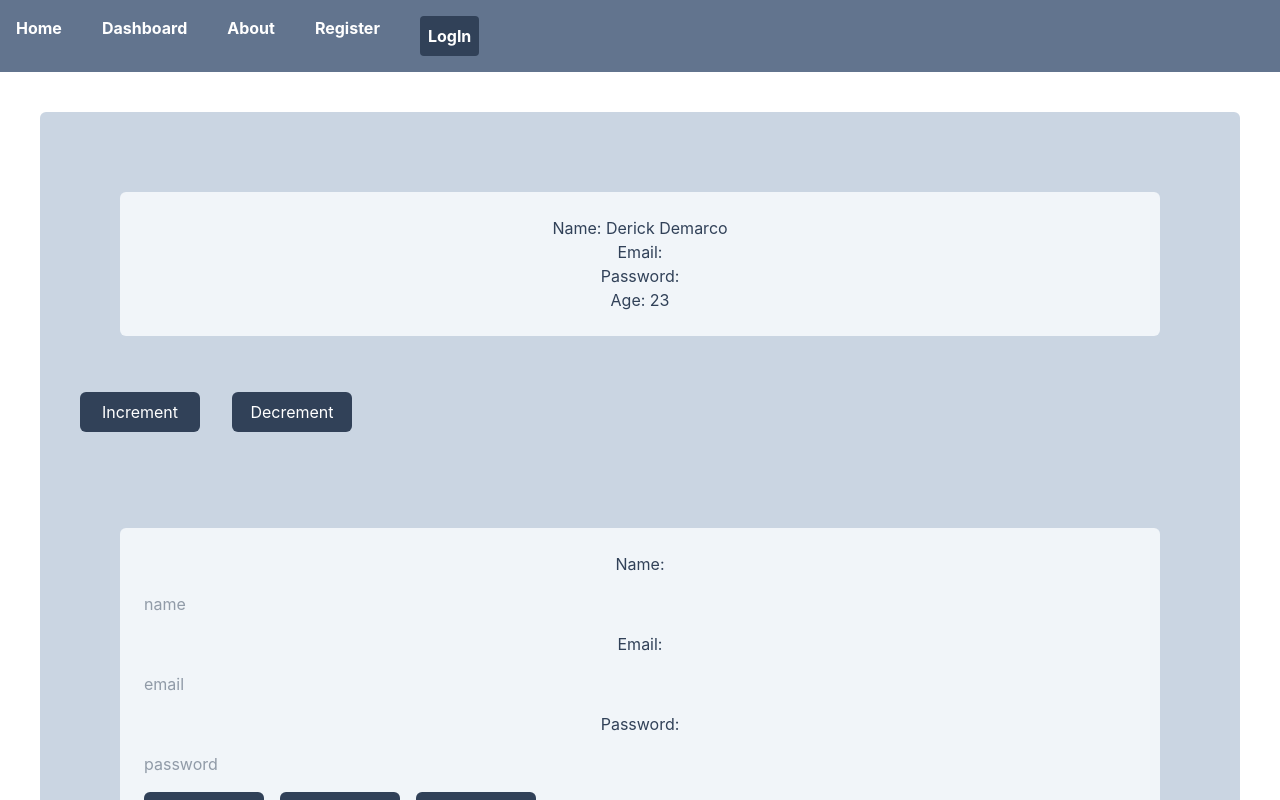
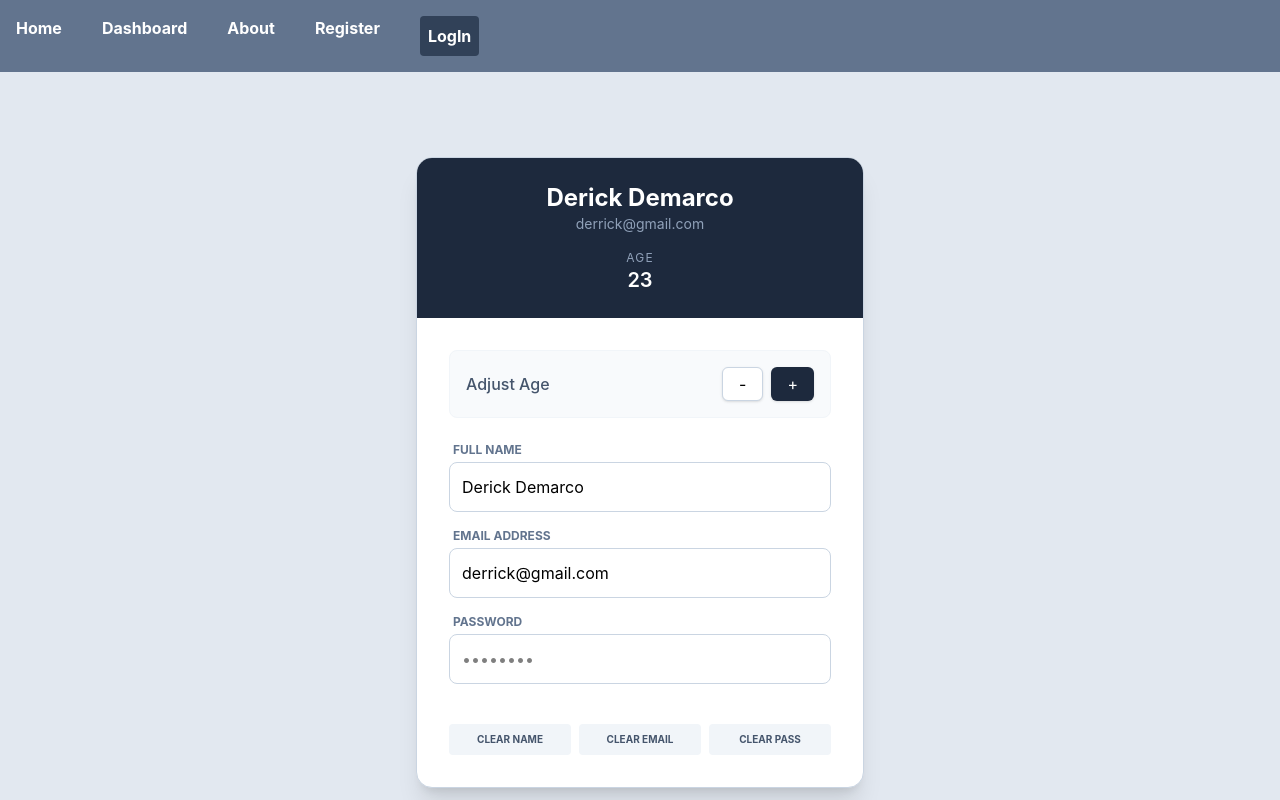
Before and after one commit to derick871/rentalapp, a React (Vite) app: page /register in a window 1280 px wide. Shown: the top 800 px of the page. Built offline with nearby package versions, Linux system fonts and the light colour scheme.

Commit message:
update register file

```diff
--- a/src/components/Register.jsx
+++ b/src/components/Register.jsx
@@ -1,43 +1,102 @@
-import {useState } from 'react'
+import { useState } from 'react';
 
 function Register() {
-    const [name,  setName] =  useState("Derick Demarco");
-    const [email, setEmail] =  useState("");
-    const [password,  setPassword] =  useState("");
-    const [age, setAge] =  useState(23);
+  const [formData, setFormData] = useState({
+    name: "Derick Demarco",
+    email: "derrick@gmail.com",
+    password: "",
+    age: 23
+  });
+
+  // Helper to update state dynamically
+  const handleChange = (e) => {
+    const { name, value } = e.target;
+    setFormData(prev => ({ ...prev, [name]: value }));
+  };
+
+  const updateAge = (amount) => {
+    setFormData(prev => ({ ...prev, age: prev.age + amount }));
+  };
+
+  const resetField = (field) => {
+    setFormData(prev => ({ ...prev, [field]: "" }));
+  };
 
   return (
-    <div className="text-center bg-slate-300 m-10 text-slate-700 flex flex-col gap-4 p-10 rounded-md">
-      <section className="bg-slate-100 p-6 rounded-md m-10">
-       <h2>Name: {name} </h2>
-       <h2>Email: {email} </h2>
-       <h2>Password: {password} </h2>
-       <h2>Age: {age} </h2>
-      </section>
-    <section className='flex gap-4'>
-       <button onClick={ ()=> setAge(age +1)} className="bg-slate-700 text-white p-2 rounded-md w-30">Increment</button> <br/>
-    <button onClick={ ()=> setAge(age -1)} className="bg-slate-700 text-white p-2 rounded-md w-30">Decrement</button>
-    </section>
-    <br/>
-    <section className="bg-slate-100 p-6 rounded-md m-10 flex flex-col gap-4">
-    <label htmlFor="name">Name:</label>
-    <input type="text" placeholder="name" onChange={(e)=> setName(e.target.value)} />
+    <div className="min-h-screen bg-slate-200 flex items-center justify-center p-6">
+      <div className="max-w-md w-full bg-white shadow-xl rounded-2xl overflow-hidden border border-slate-300">
 
-    <label htmlFor="email">Email:</label>
-    <input type="email" placeholder="email" onChange={(e)=> setEmail(e.target.value)} />
+        {/* Profile Preview Header */}
+        <header className="bg-slate-800 p-6 text-white text-center">
+          <h1 className="text-2xl font-bold">{formData.name || "New User"}</h1>
+          <p className="text-slate-400 text-sm">{formData.email || "No email provided"}</p>
+          <div className="mt-4 flex justify-center items-center gap-6">
+            <div className="text-center">
+              <span className="block text-xs uppercase tracking-widest text-slate-400">Age</span>
+              <span className="text-xl font-semibold">{formData.age}</span>
+            </div>
+          </div>
+        </header>
 
-    <label htmlFor="password">Password:</label>
-    <input type="password" placeholder="password" onChange={(e)=> setPassword(e.target.value)} />
-        <section className='flex gap-4'>
-          <button onClick={ ()=> setName("")} className="bg-slate-700 text-white p-2 rounded-md w-30" >Reset Name</button>
-          <button onClick={ ()=> setEmail("")} className="bg-slate-700 text-white p-2 rounded-md w-30" >Reset Email</button>
-          <button onClick={ ()=> setPassword("")} className="bg-slate-700 text-white p-2 rounded-md w-30" >Reset Password</button>
-        </section>
+        <div className="p-8 space-y-6">
+          {/* Age Controls */}
+          <section className="flex justify-between items-center bg-slate-50 p-4 rounded-lg border border-slate-100">
+            <span className="font-medium text-slate-600">Adjust Age</span>
+            <div className="flex gap-2">
+              <button onClick={() => updateAge(-1)} className="px-4 py-1 bg-white border border-slate-300 rounded-md hover:bg-slate-100 transition-colors shadow-sm">-</button>
+              <button onClick={() => updateAge(1)} className="px-4 py-1 bg-slate-800 text-white rounded-md hover:bg-slate-700 transition-colors shadow-sm">+</button>
+            </div>
+          </section>
 
-    </section>
+          {/* Form Inputs */}
+          <section className="space-y-4">
+            <div className="flex flex-col gap-1">
+              <label className="text-xs font-bold text-slate-500 uppercase ml-1">Full Name</label>
+              <input
+                name="name"
+                type="text"
+                value={formData.name}
+                onChange={handleChange}
+                className="w-full p-3 rounded-lg border border-slate-300 focus:ring-2 focus:ring-slate-800 outline-none transition-all"
+                placeholder="Enter name"
+              />
+            </div>
 
+            <div className="flex flex-col gap-1">
+              <label className="text-xs font-bold text-slate-500 uppercase ml-1">Email Address</label>
+              <input
+                name="email"
+                type="email"
+                value={formData.email}
+                onChange={handleChange}
+                className="w-full p-3 rounded-lg border border-slate-300 focus:ring-2 focus:ring-slate-800 outline-none transition-all"
+                placeholder="example@mail.com"
+              />
+            </div>
+
+            <div className="flex flex-col gap-1">
+              <label className="text-xs font-bold text-slate-500 uppercase ml-1">Password</label>
+              <input
+                name="password"
+                type="password"
+                value={formData.password}
+                onChange={handleChange}
+                className="w-full p-3 rounded-lg border border-slate-300 focus:ring-2 focus:ring-slate-800 outline-none transition-all"
+                placeholder="••••••••"
+              />
+            </div>
+          </section>
+
+          {/* Reset Actions */}
+          <section className="grid grid-cols-3 gap-2 pt-4">
+            <button onClick={() => resetField('name')} className="text-[10px] uppercase font-bold py-2 bg-slate-100 text-slate-600 rounded hover:bg-red-50 hover:text-red-600 transition-all">Clear Name</button>
+            <button onClick={() => resetField('email')} className="text-[10px] uppercase font-bold py-2 bg-slate-100 text-slate-600 rounded hover:bg-red-50 hover:text-red-600 transition-all">Clear Email</button>
+            <button onClick={() => resetField('password')} className="text-[10px] uppercase font-bold py-2 bg-slate-100 text-slate-600 rounded hover:bg-red-50 hover:text-red-600 transition-all">Clear Pass</button>
+          </section>
+        </div>
+      </div>
     </div>
   );
 }
 
-export default Register
+export default Register;
```
